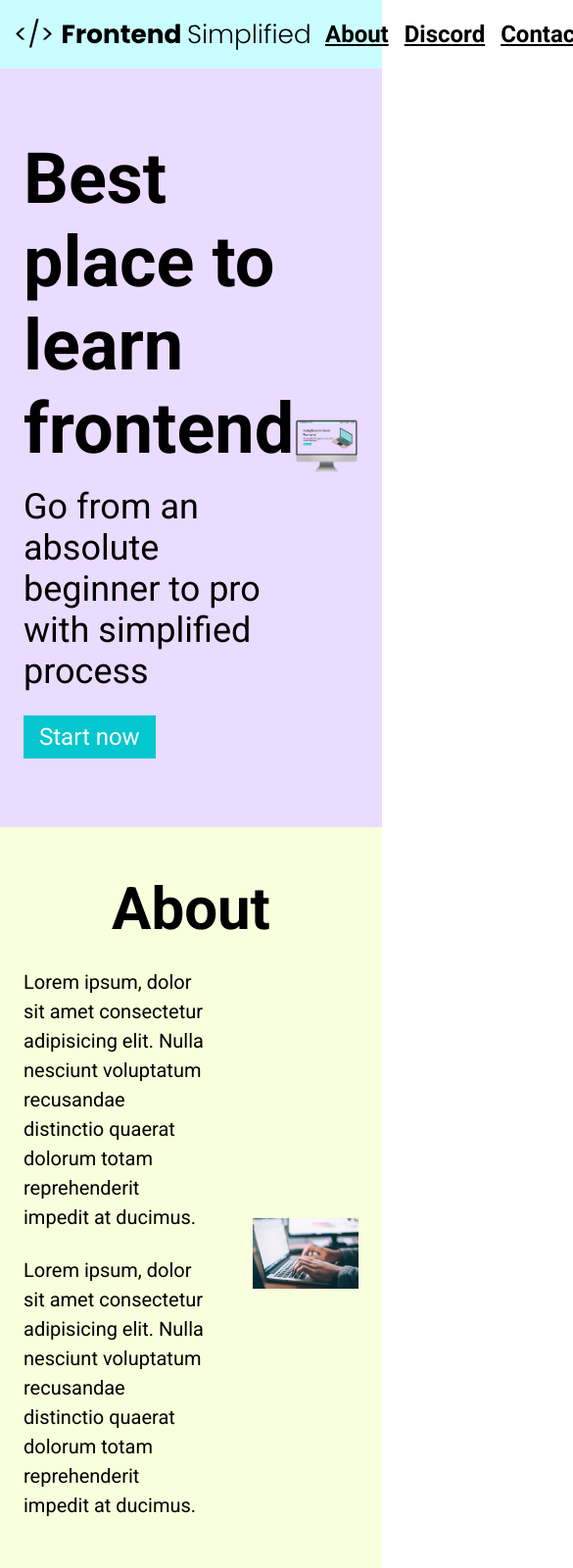
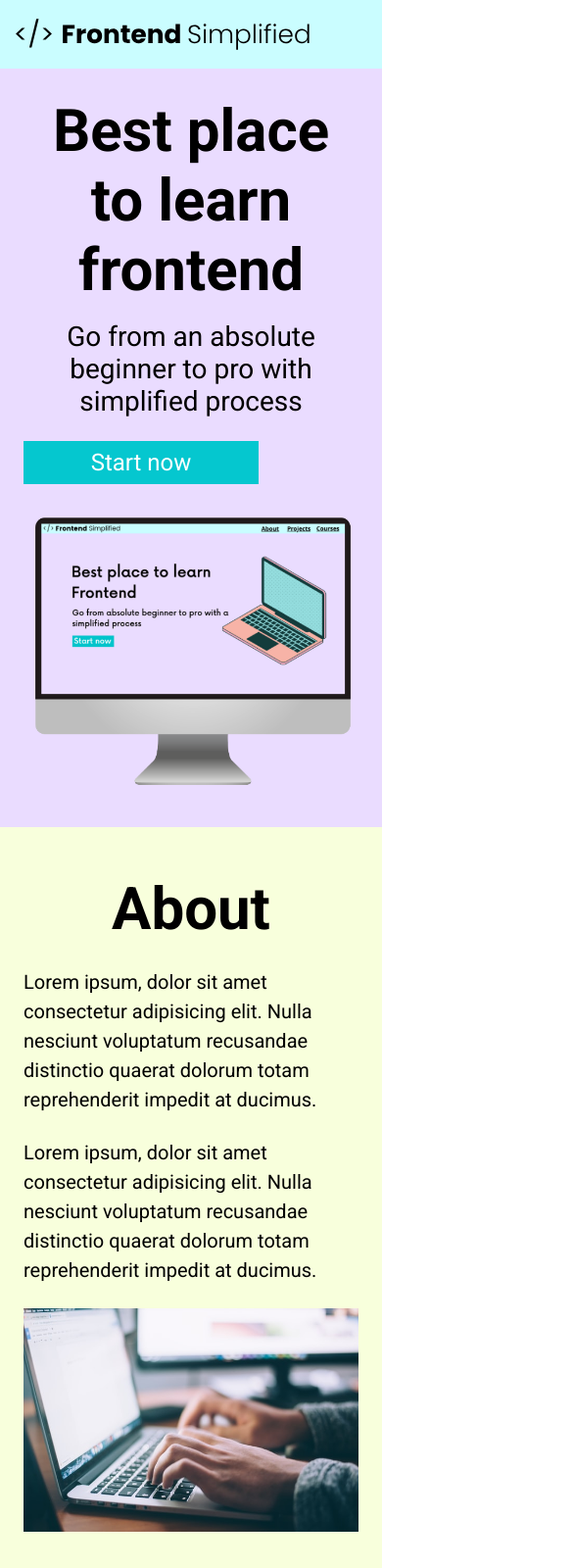
Before and after one commit to JohnBrubach/HTML-CSS-Practice, a plain HTML site: page index.html in a window 390 px wide. Shown: the top 1600 px of the page at 98% size, 585 px wide, since content can reach past the window. Drawn offline with Linux system fonts and the light colour scheme.

Commit message:
Responsiveness

```diff
--- a/index.html
+++ b/index.html
@@ -19,12 +19,12 @@
       </nav>
       <header>
         <div class="row">
-          <div>
+          <div class="home__description">
             <h1>Best place to learn frontend</h1>
             <p class="subheader">
               Go from an absolute beginner to pro with simplified process
             </p>
-            <button>Start now</button>
+            <button class="home__description--button">Start now</button>
           </div>
           <figure>
             <img src="./assets/laptop.png" alt="Home page image" />
--- a/styles.css
+++ b/styles.css
@@ -128,6 +128,7 @@ form{
     display: flex;
     flex-direction: column;
     margin: 0 auto;
+    padding: 0 24px;
 }
 
 input, textarea{
@@ -156,3 +157,67 @@ footer{
 .footer__link{
     padding: 0%16px;
 }
+
+@media (max-width: 720px) {
+    .row{
+        flex-direction: column;
+    }
+
+    .home__description{
+        margin-bottom: 24px;
+        display: flex;
+        flex-direction: column;
+
+    }
+
+    .home__description--button{
+        max-width: 240px;
+    }
+
+    h1{
+        text-align: center;
+        font-size: 60px;
+    }
+
+    .subheader{
+        text-align: center;
+        font-size: 28px;
+    }
+
+    ul{
+        display: none;
+    }
+
+    .section__description{
+        flex-direction: column;
+    }
+
+    .section__description--wrapper{
+        width: 100%;
+    }
+
+    .about__img--wrapper{
+        width: 100%;
+    }
+
+    #discord .section__description{
+        flex-direction: column-reverse;
+    }
+
+    footer{
+        padding: 48px 24px;
+    }
+
+    .footer__logo{
+        max-width: 360px;
+    }
+
+    .footer__link{
+        padding: 0 4px;
+        font-size: 18px;
+    }
+
+    .footer__links{
+        margin-bottom: 24px;
+    }
+}
```
